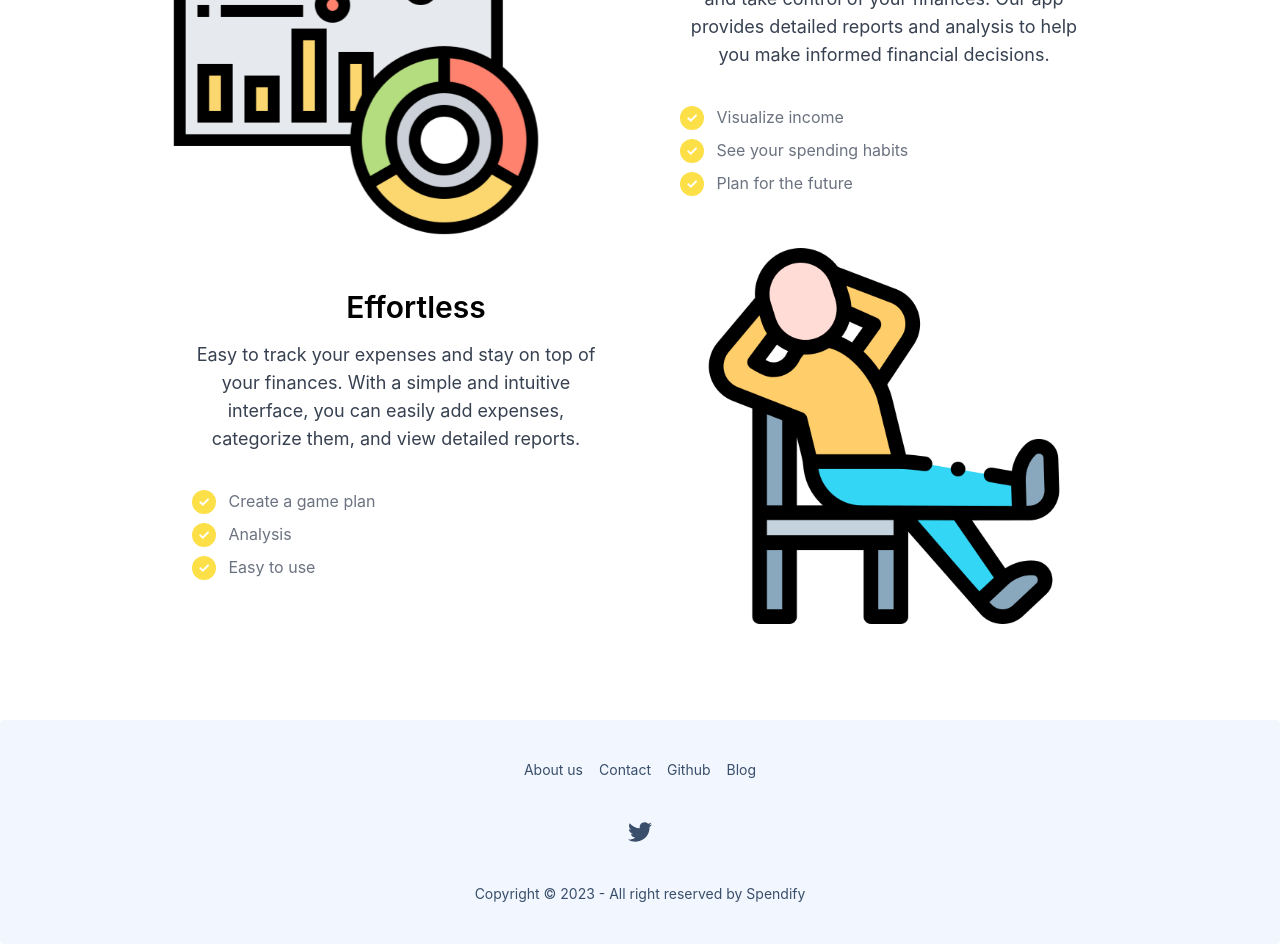
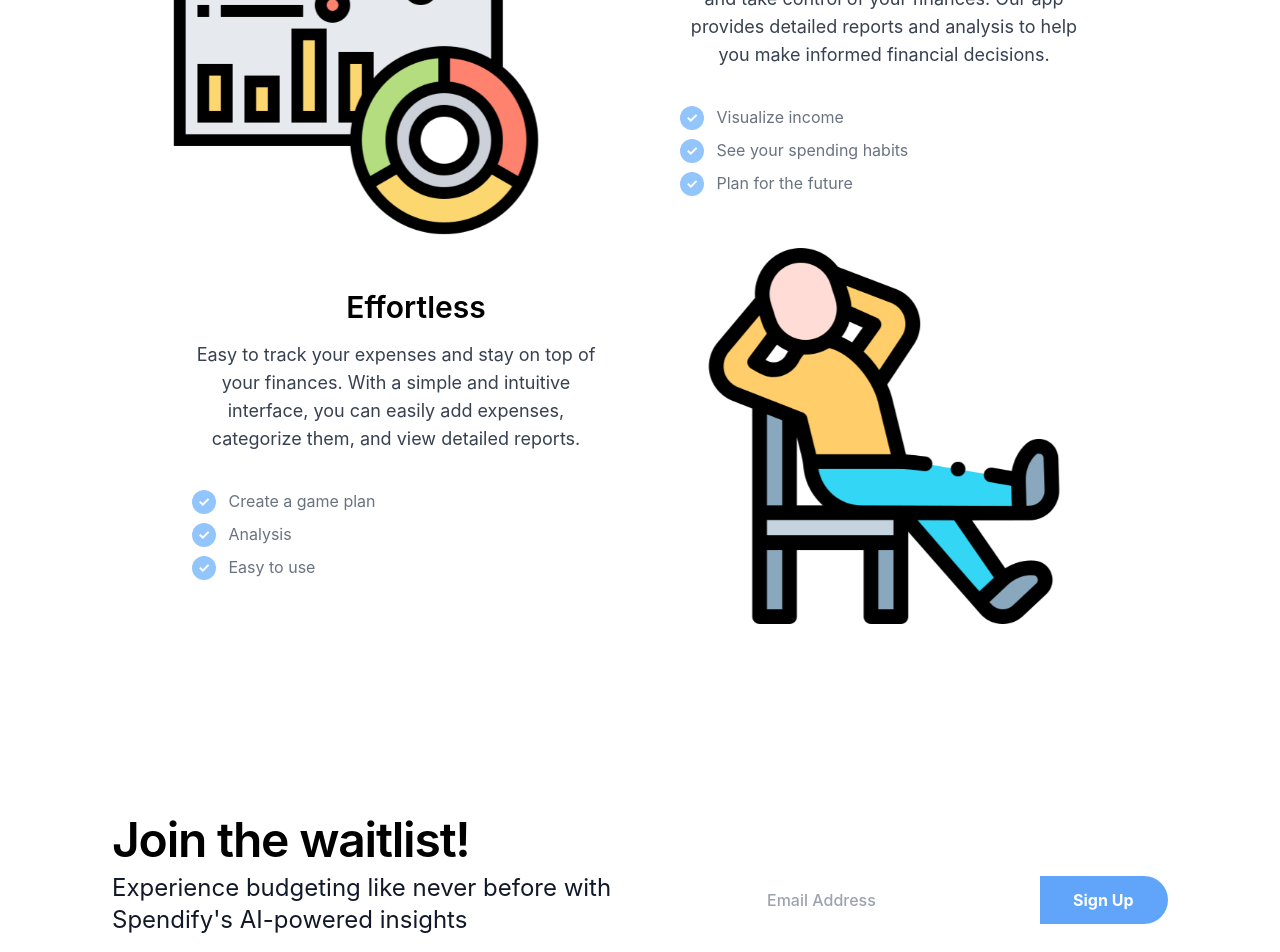
Before and after one commit to miguelaledesma/Spendify, a React (Create React App) app in the folder frontend/: page / in a window 1280 px wide. Shown: the part 1280-2232 px from the top of the page. Built offline with nearby package versions, Linux system fonts and the light colour scheme.

Commit message:
waitinglist and more homepage designs

```diff
--- a/frontend/src/components/Landing/Homepage.js
+++ b/frontend/src/components/Landing/Homepage.js
@@ -3,6 +3,7 @@ import DarkModeTheme from "../../styles/useDarkMode";
 import { Link, useNavigate } from "react-router-dom";
 import FooterNav from "../Footer";
 import LandingContent from "./LandingContent";
+import WaitingList from "./WaitingList";
 const Homepage = ({ isDarkMode, setDarkMode }) => {
   const navigate = useNavigate();
   const token = localStorage.getItem("token");
@@ -92,7 +93,7 @@ const Homepage = ({ isDarkMode, setDarkMode }) => {
         </div>
 
         <LandingContent />
-
+        <WaitingList />
         {/* <div className="grid grid-cols-2 gap-4 text-slate-600 dark:text-white">
           <div>
             <h3 className="text-2xl font-bold mb-2 dark:text-white">
@@ -116,6 +117,7 @@ const Homepage = ({ isDarkMode, setDarkMode }) => {
         </div> */}
       </div>
       <DarkModeTheme isDarkMode={isDarkMode} setDarkMode={setDarkMode} />
+
       <FooterNav />
     </div>
   );
--- a/frontend/src/components/Landing/LandingContent.js
+++ b/frontend/src/components/Landing/LandingContent.js
@@ -11,10 +11,10 @@ const LandingContent = () => {
         </div>
 
         <div class="box-border order-first w-full text-black border-solid md:w-1/2 md:pl-10 md:order-none">
-          <h2 class="m-0 text-xl font-semibold leading-tight border-0 border-gray-300 lg:text-3xl md:text-2xl">
+          <h2 class="m-0 text-xl font-semibold leading-tight border-0 border-gray-300 lg:text-3xl md:text-2xl dark:text-white">
             Real-Time Tracking
           </h2>
-          <p class="pt-4 pb-8 m-0 leading-7 text-gray-700 border-0 border-gray-300 sm:pr-12 xl:pr-32 lg:text-lg">
+          <p class="pt-4 pb-8 m-0 leading-7 text-gray-700 border-0 border-gray-300 sm:pr-12 xl:pr-32 lg:text-lg dark:text-white">
             Get real-time insights into your spending habits and take control of
             your finances. Our app provides detailed reports and analysis to
             help you make informed financial decisions.
@@ -22,8 +22,8 @@ const LandingContent = () => {
           <ul class="p-0 m-0 leading-6 border-0 border-gray-300">
             <li class="box-border relative py-1 pl-0 text-left text-gray-500 border-solid">
               <span
-                class="inline-flex items-center justify-center w-6 h-6 mr-2 text-white bg-yellow-300 rounded-full"
-                data-primary="yellow-400"
+                class="inline-flex items-center justify-center w-6 h-6 mr-2 text-white bg-blue-300 rounded-full"
+                data-primary="blue-300"
               >
                 <span class="text-sm font-bold">✓</span>
               </span>{" "}
@@ -31,8 +31,8 @@ const LandingContent = () => {
             </li>
             <li class="box-border relative py-1 pl-0 text-left text-gray-500 border-solid">
               <span
-                class="inline-flex items-center justify-center w-6 h-6 mr-2 text-white bg-yellow-300 rounded-full"
-                data-primary="yellow-400"
+                class="inline-flex items-center justify-center w-6 h-6 mr-2 text-white bg-blue-300 rounded-full"
+                data-primary="blue-300"
               >
                 <span class="text-sm font-bold">✓</span>
               </span>{" "}
@@ -40,8 +40,8 @@ const LandingContent = () => {
             </li>
             <li class="box-border relative py-1 pl-0 text-left text-gray-500 border-solid">
               <span
-                class="inline-flex items-center justify-center w-6 h-6 mr-2 text-white bg-yellow-300 rounded-full"
-                data-primary="yellow-400"
+                class="inline-flex items-center justify-center w-6 h-6 mr-2 text-white bg-blue-300 rounded-full"
+                data-primary="blue-300"
               >
                 <span class="text-sm font-bold">✓</span>
               </span>{" "}
@@ -52,10 +52,10 @@ const LandingContent = () => {
       </div>
       <div class="box-border flex flex-col items-center content-center px-8 mx-auto mt-2 leading-6 text-black border-0 border-gray-300 border-solid md:mt-20 xl:mt-0 md:flex-row max-w-7xl lg:px-16">
         <div class="box-border w-full text-black border-solid md:w-1/2 md:pl-6 xl:pl-32">
-          <h2 class="m-0 text-xl font-semibold leading-tight border-0 border-gray-300 lg:text-3xl md:text-2xl">
+          <h2 class="m-0 text-xl font-semibold leading-tight border-0 border-gray-300 lg:text-3xl md:text-2xl dark:text-white">
             Effortless
           </h2>
-          <p class="pt-4 pb-8 m-0 leading-7 text-gray-700 border-0 border-gray-300 sm:pr-10 lg:text-lg">
+          <p class="pt-4 pb-8 m-0 leading-7 text-gray-700 border-0 border-gray-300 sm:pr-10 lg:text-lg dark:text-white">
             Easy to track your expenses and stay on top of your finances. With a
             simple and intuitive interface, you can easily add expenses,
             categorize them, and view detailed reports.
@@ -63,8 +63,8 @@ const LandingContent = () => {
           <ul class="p-0 m-0 leading-6 border-0 border-gray-300">
             <li class="box-border relative py-1 pl-0 text-left text-gray-500 border-solid">
               <span
-                class="inline-flex items-center justify-center w-6 h-6 mr-2 text-white bg-yellow-300 rounded-full"
-                data-primary="yellow-400"
+                class="inline-flex items-center justify-center w-6 h-6 mr-2 text-white bg-blue-300 rounded-full"
+                data-primary="blue-300"
               >
                 <span class="text-sm font-bold">✓</span>
               </span>{" "}
@@ -72,8 +72,8 @@ const LandingContent = () => {
             </li>
             <li class="box-border relative py-1 pl-0 text-left text-gray-500 border-solid">
               <span
-                class="inline-flex items-center justify-center w-6 h-6 mr-2 text-white bg-yellow-300 rounded-full"
-                data-primary="yellow-400"
+                class="inline-flex items-center justify-center w-6 h-6 mr-2 text-white bg-blue-300 rounded-full"
+                data-primary="blue-300"
               >
                 <span class="text-sm font-bold">✓</span>
               </span>{" "}
@@ -81,8 +81,8 @@ const LandingContent = () => {
             </li>
             <li class="box-border relative py-1 pl-0 text-left text-gray-500 border-solid">
               <span
-                class="inline-flex items-center justify-center w-6 h-6 mr-2 text-white bg-yellow-300 rounded-full"
-                data-primary="yellow-400"
+                class="inline-flex items-center justify-center w-6 h-6 mr-2 text-white bg-blue-300 rounded-full"
+                data-primary="blue-300"
               >
                 <span class="text-sm font-bold">✓</span>
               </span>{" "}
--- /dev/null
+++ b/frontend/src/components/Landing/WaitingList.js
@@ -0,0 +1,42 @@
+const WaitingList = () => {
+  return (
+    <section class="py-8 leading-7 text-gray-900 sm:py-12 md:py-16 lg:py-24">
+      <div class="max-w-6xl px-4 px-10 mx-auto border-solid lg:px-12">
+        <div class="flex flex-col items-start leading-7 text-gray-900 border-0 border-gray-200 lg:items-center lg:flex-row">
+          <div class="box-border flex-1 text-center border-solid sm:text-left">
+            <h2 class="m-0 text-4xl font-semibold leading-tight tracking-tight text-left text-black border-0 border-gray-200 sm:text-5xl dark:text-white">
+              Join the waitlist!
+            </h2>
+            <p class="mt-2 text-xl text-left text-gray-900 border-0 border-gray-200 sm:text-2xl dark:text-white">
+              Experience budgeting like never before with Spendify's AI-powered
+              insights
+            </p>
+          </div>
+          <div
+            data-rounded="rounded-full"
+            class="relative flex items-center max-w-md mx-auto mt-12 ml-10 overflow-hidden text-center rounded-full"
+          >
+            <input
+              type="text"
+              name="email"
+              placeholder="Email Address"
+              class="w-full h-12 px-6 py-2 font-medium text-indigo-800 focus:outline-none"
+              data-primary="indigo-800"
+            />
+            <span class="relative top-0 right-0 block">
+              <button
+                type="button"
+                class="inline-flex items-center w-32 h-12 px-8 text-base font-bold leading-6 text-white transition duration-150 ease-in-out bg-blue-400 border border-transparent hover:bg-blue-700 focus:outline-none active:bg-blue-300"
+                data-primary="blue-500"
+              >
+                Sign Up
+              </button>
+            </span>
+          </div>
+        </div>
+      </div>
+    </section>
+  );
+};
+
+export default WaitingList;
```
